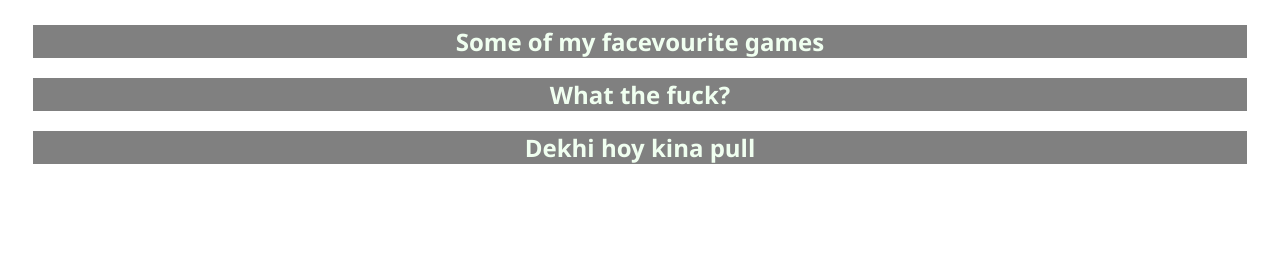
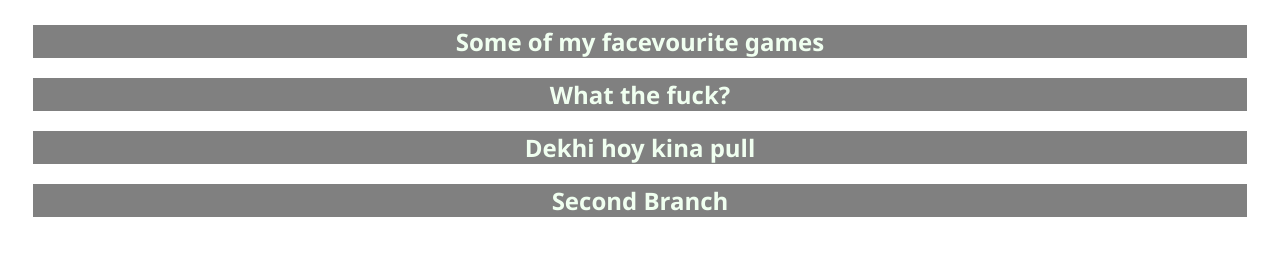
Before and after one commit to Ashikurrahman25/Learn-Git, a plain HTML site: page CSS Learning.html in a window 1280 px wide. Drawn offline with Linux system fonts and the light colour scheme.

Commit message:
New branch

```diff
--- a/CSS Learning.html
+++ b/CSS Learning.html
@@ -10,6 +10,8 @@
                 <h1 >Some of my facevourite games</h1>
                 <h1 >What the fuck?</h1>
                 <h1 >Dekhi hoy kina pull</h1>
+                <h1 >Second Branch</h1>
+
            </section>
 
        </div>
```
